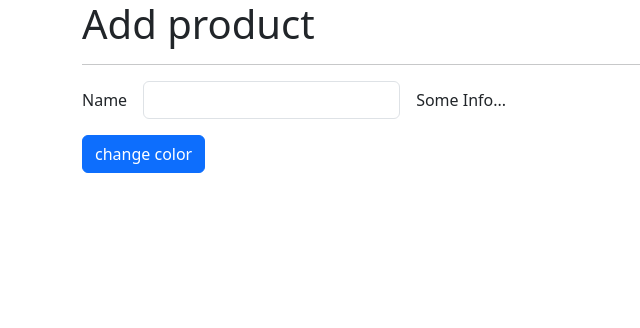
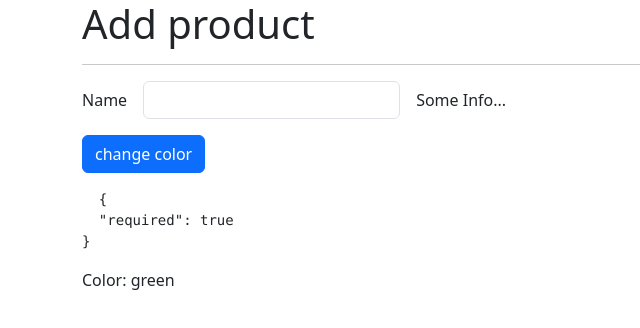
Before and after one commit to lumusitech/frontend-angular-directives-signals-app, an Angular app: page /products/product in a window 1280 px wide. Shown: the top 328 px of the page, without its empty margins (0-640 px from the left). Built offline with nearby package versions, Linux system fonts and the light colour scheme.

Commit message:
feat: add base product page component

```diff
--- a/src/app/products/pages/product-page/product-page.component.html
+++ b/src/app/products/pages/product-page/product-page.component.html
@@ -1,19 +1,27 @@
 <h1>Add product</h1>
 <hr />
 
-<form>
+<form [formGroup]="myForm">
   <div class="row align-items-center g-3 mb-3">
     <div class="col-auto">
       <label class="col-form-label">Name</label>
     </div>
     <div class="col-auto">
-      <input type="text" class="form-control" />
+      <input type="text" class="form-control" formControlName="name" />
     </div>
     <div class="col-auto"><span>Some Info...</span></div>
   </div>
   <div class="row">
     <div class="col">
-      <button class="btn btn-primary">change color</button>
+      <button (click)="changeColor()" class="btn btn-primary">
+        change color
+      </button>
     </div>
   </div>
 </form>
+
+<pre class="mt-3">
+  {{ myForm.get("name")?.errors | json }}
+</pre>
+
+<p>Color: {{ color }}</p>
--- a/src/app/products/pages/product-page/product-page.component.ts
+++ b/src/app/products/pages/product-page/product-page.component.ts
@@ -1,9 +1,27 @@
-import { Component } from '@angular/core';
+import { Component, inject } from '@angular/core';
+import { FormBuilder, FormGroup, Validators } from '@angular/forms';
 
 @Component({
   templateUrl: './product-page.component.html',
-  styleUrls: ['./product-page.component.css']
+  styleUrls: ['./product-page.component.css'],
 })
 export class ProductPageComponent {
+  private readonly fb = inject(FormBuilder);
 
+  public myForm: FormGroup = this.fb.group({
+    name: [
+      '',
+      [Validators.required, Validators.minLength(6), Validators.email],
+    ],
+  });
+
+  public color: string = 'green';
+
+  // constructor(private readonly fb: FormBuilder) {}
+
+  changeColor() {
+    this.color = '#xxxxxx'.replace(/x/g, (y) =>
+      ((Math.random() * 16) | 0).toString(16)
+    );
+  }
 }
--- a/src/app/products/products.module.ts
+++ b/src/app/products/products.module.ts
@@ -3,9 +3,10 @@
 
 import { ProductsRoutingModule } from './products-routing.module';
 import { ProductPageComponent } from './pages/product-page/product-page.component';
+import { ReactiveFormsModule } from '@angular/forms';
 
 @NgModule({
   declarations: [ProductPageComponent],
-  imports: [CommonModule, ProductsRoutingModule],
+  imports: [CommonModule, ProductsRoutingModule, ReactiveFormsModule],
 })
 export class ProductsModule {}
```
